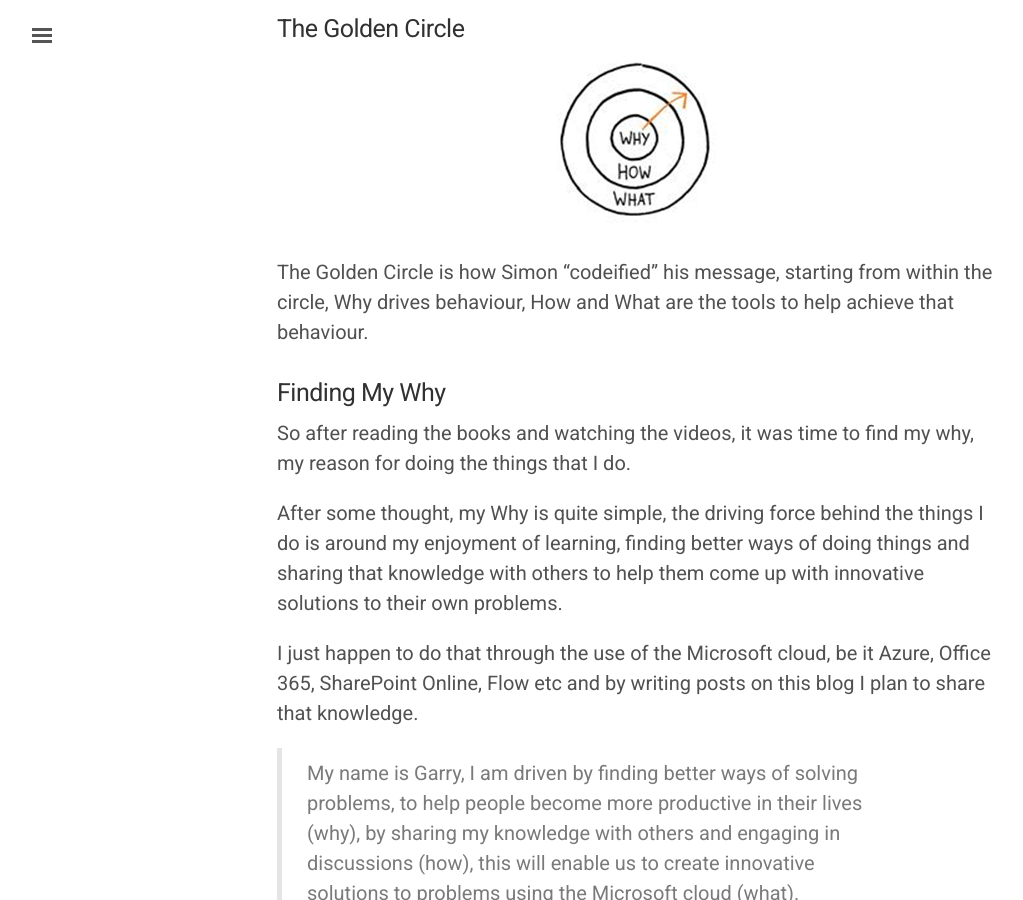
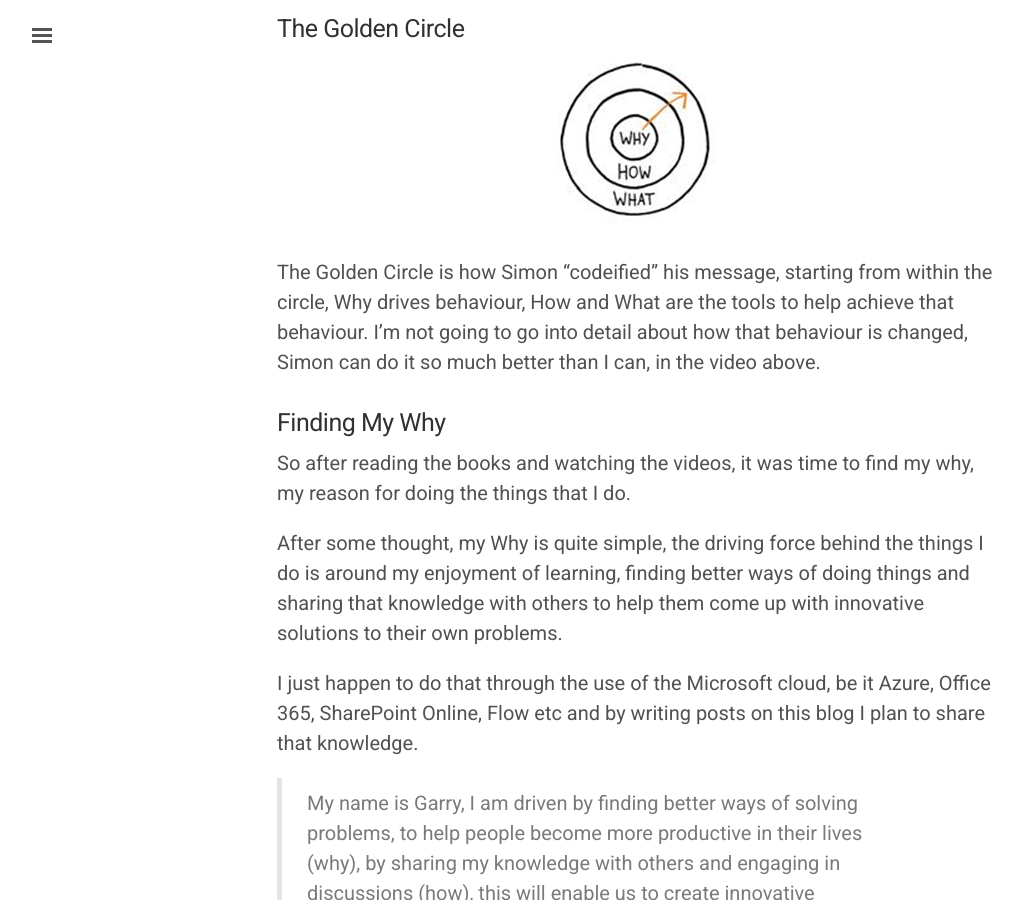
Before and after one commit to garrytrinder/garrytrinder.github.io, a Jekyll site: the page built from _posts/2018-05-24-start-with-why.md, in a window 1280 px wide and 900 px high, scrolled down 1264 px. Shown: the whole window, without its empty margins (3-1026 px from the left). Built offline with Jekyll 4.4.1, drawn with Linux system fonts in a browser that asks for light colours; nearby versions of some CDN libraries.

Commit message:
Minor edit on Golden Circle

```diff
--- a/_posts/2018-05-24-start-with-why.md
+++ b/_posts/2018-05-24-start-with-why.md
@@ -27,7 +27,7 @@ This really struck a chord with me, for long parts of my time in IT, my focus wa
 
 ![](/public/img/the-golden-circle.png){: .center-image }
 
-The Golden Circle is how Simon "codeified" his message, starting from within the circle, Why drives behaviour, How and What are the tools to help achieve that behaviour.
+The Golden Circle is how Simon "codeified" his message, starting from within the circle, Why drives behaviour, How and What are the tools to help achieve that behaviour. I'm not going to go into detail about how that behaviour is changed, Simon can do it so much better than I can, in the video above.
 
 ### Finding My Why
 
```
